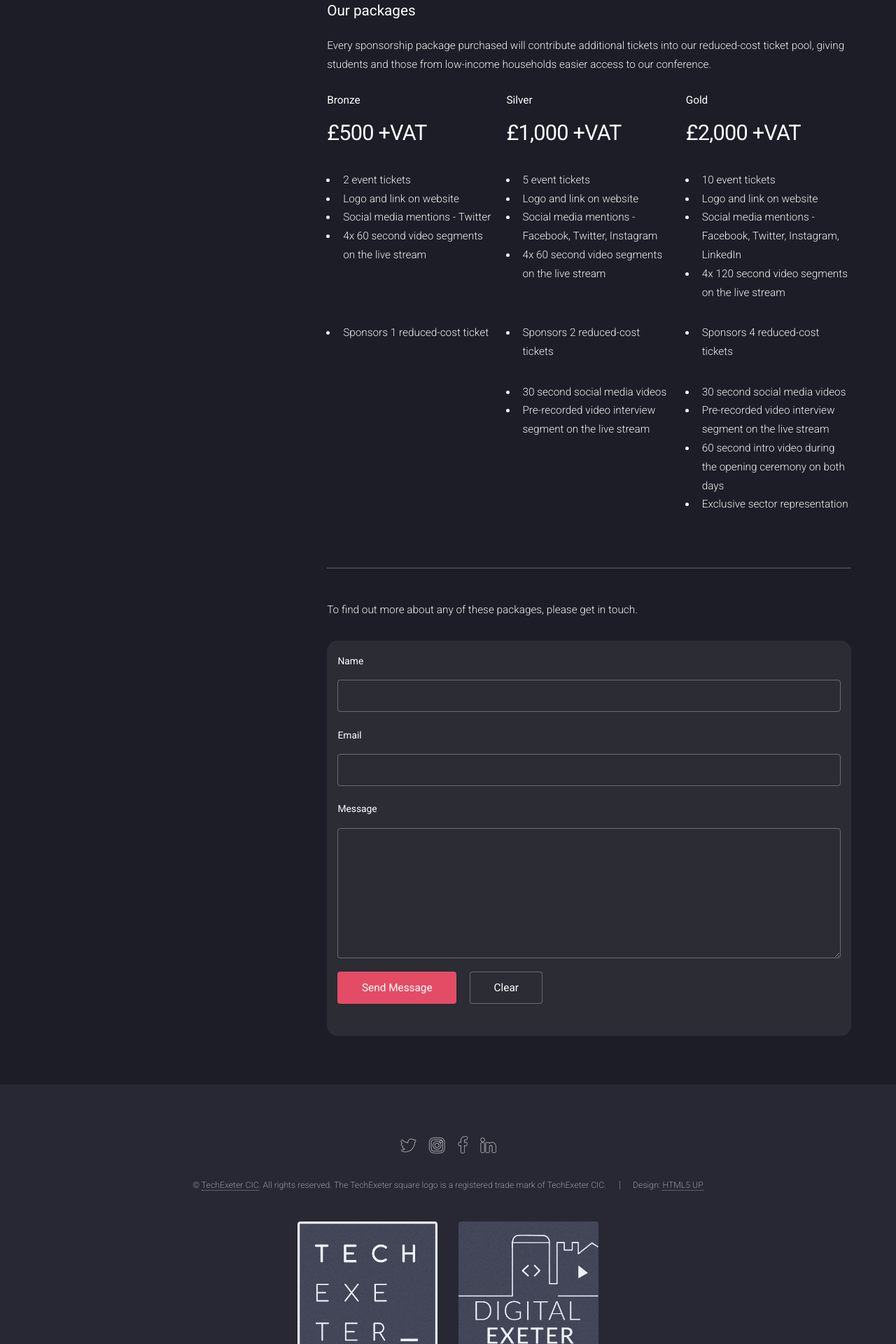
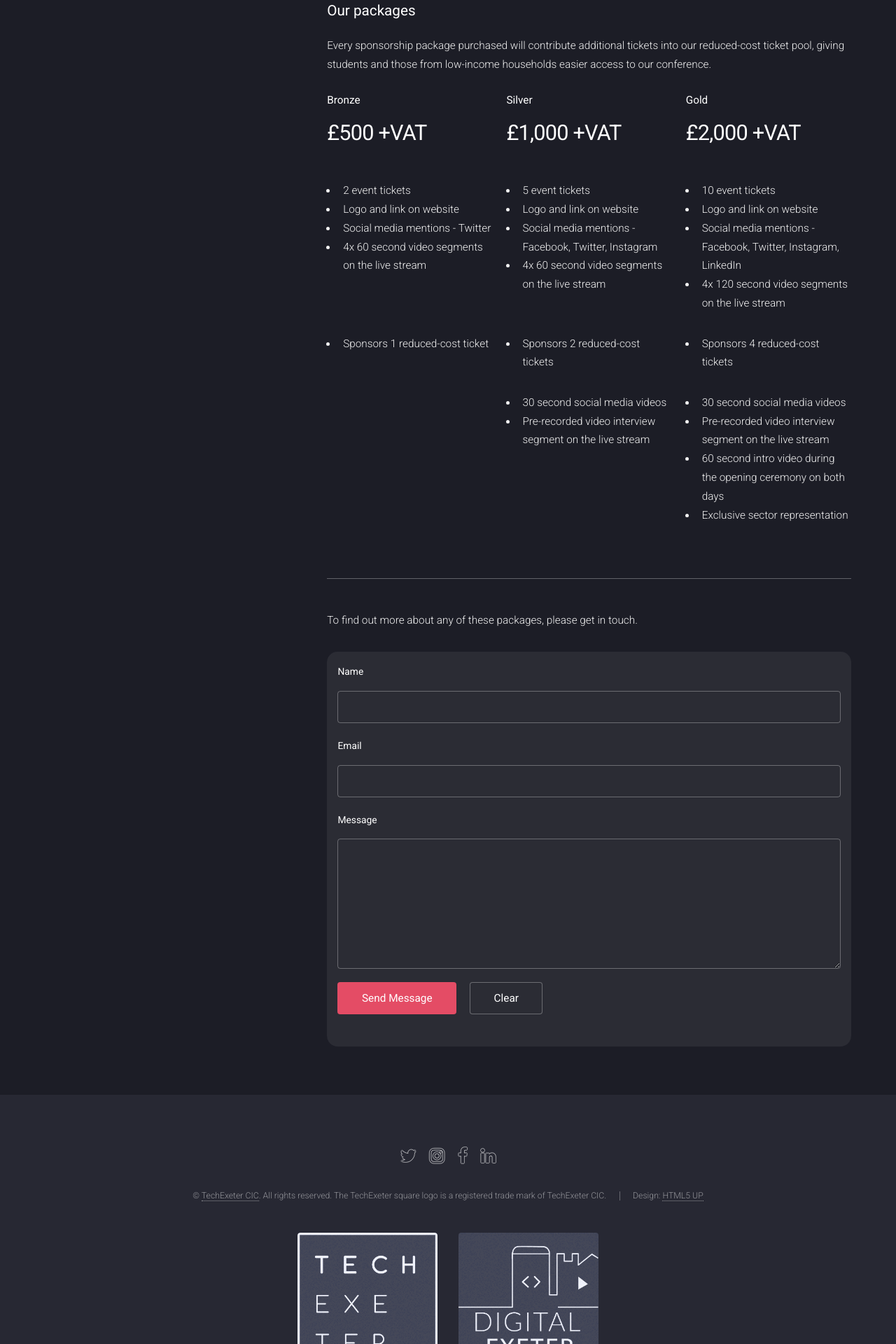
Before and after one commit to TechExeter/conference-2020, a Jekyll site: the page built from become-a-sponsor.html, in a window 1280 px wide. Shown: the part 1054-2974 px from the top of the page at 70% size. Built offline with Jekyll 4.4.1, drawn with Linux system fonts in a browser that asks for light colours.

Commit message:
style updates from kathryn's feedbackstyle updates from kathryn's feedback

```diff
--- a/assets/css/main.css
+++ b/assets/css/main.css
@@ -4052,16 +4052,15 @@
 			grid-column-gap: 20px;
 			grid-row-gap: 20px;
 			grid-template-columns: auto;
-
-			.bronze {
-				order:1;
-			}
-			.silver {
-				order:2;
-			}
-			.gold {
-				order:3;
-			}
+		}
+		.grid-3col h1 { font-size: 2em; }
+		.grid-3col ul li { padding-left: 0.1em; }
+		.grid-3col ul { padding-left: 0.5em; }
+		.grid-3col .bronze h2,
+		.grid-3col .silver h2,
+		.grid-3col .gold h2
+		{
+			min-height: 3em !important;
 		}
 	}
 
@@ -4072,7 +4071,12 @@
 	grid-row-gap: 20px;
 	grid-template-columns: 1fr 1fr 1fr;
 }
-
+.grid-3col .bronze h2,
+.grid-3col .silver h2,
+.grid-3col .gold h2
+ {
+	 min-height:2em;
+ }
 .grid-3col.no-h-gutter {
 	grid-row-gap: 0px;
 	margin-bottom:1em;
@@ -4081,3 +4085,7 @@
 	margin-bottom: 0px !important;
 	margin-top: 0px !important;
 }
+
+#content a {
+	font-weight:bold;
+}
--- a/index.html
+++ b/index.html
@@ -53,9 +53,8 @@
 							<h2>Apply to talk</h2>
 							<p><em>*No experience necessary!</em></p>
 						</header>
-						<p>For this online conference, we're welcoming talks not just from our local UK community and partners, but from across the world too</p>
 						<p>Whether it's pre-recorded video, a live presentation, a workshop or something else - there are lots of ways you can join our community and become part of our conference<p>
-						<p>We cover a wide variety of technical levels, from intro sessions to deep-dives, so don't be afraid to try something new!</p>
+						<p>We cover a wide variety of technical levels, from intro sessions to deep-dives, so don't be afraid to present something new!</p>
 						<ul class="actions">
 							<li><a href="{{ site.url }}{{ site.baseurl }}/talk.html" class="button">Learn More</a></li>
 						</ul>
--- a/talk.html
+++ b/talk.html
@@ -27,9 +27,10 @@
 											<li>You don't need to have spoken at a conference before</li>
 											<li>You can submit to do a pre-recorded talk - no need to present live</li>
 											<li>We welcome both technical and non-technical talk submissions</li>
+											<li>We're accepting submissions from anywhere in the world (but presentations must be in English!)</li>
 											<li>Returning speakers are welcome</li>
 											<li>You can submit multiple talks</li>
-											<li>Get paid to speak (see below)</li>
+											<li>Get paid &pound; to speak (see below)</li>
 										</ul>
 
 										<h2>Am I techy enough? / I haven't done this before ... </h2>
```
